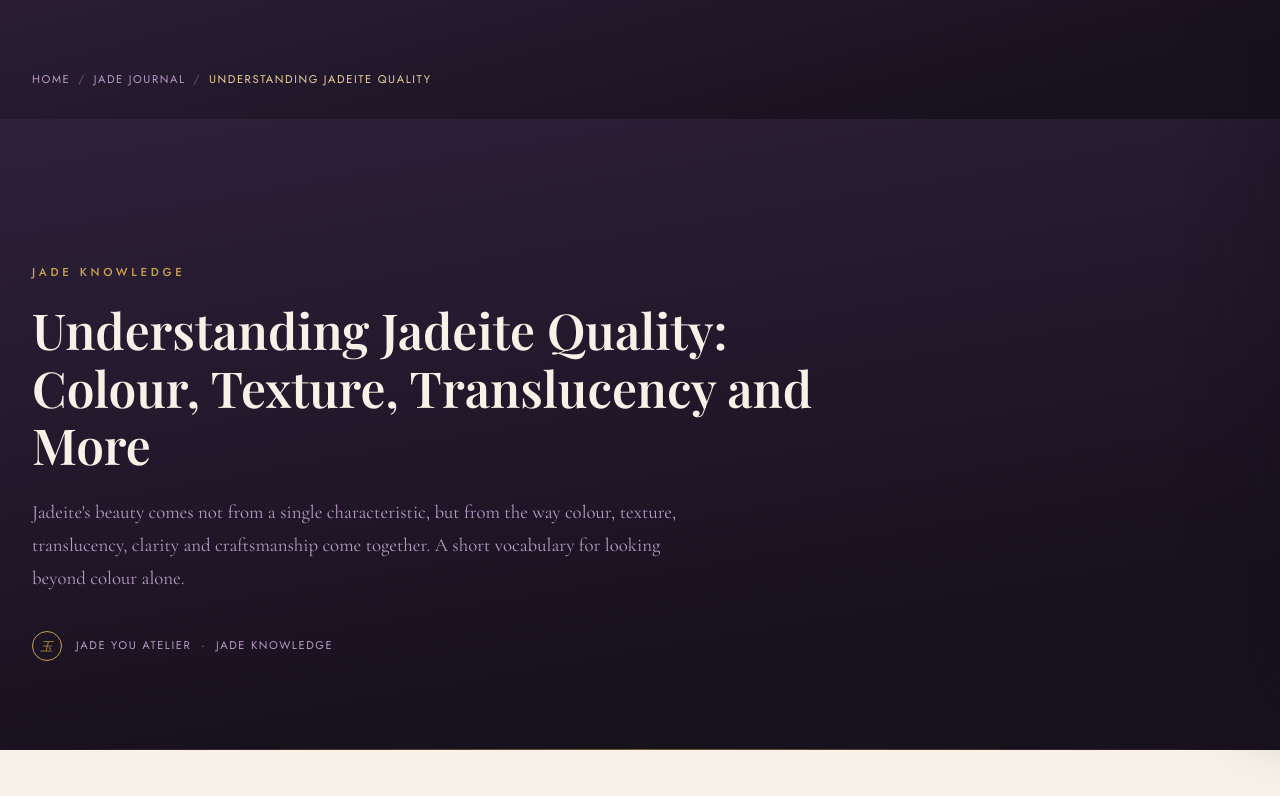
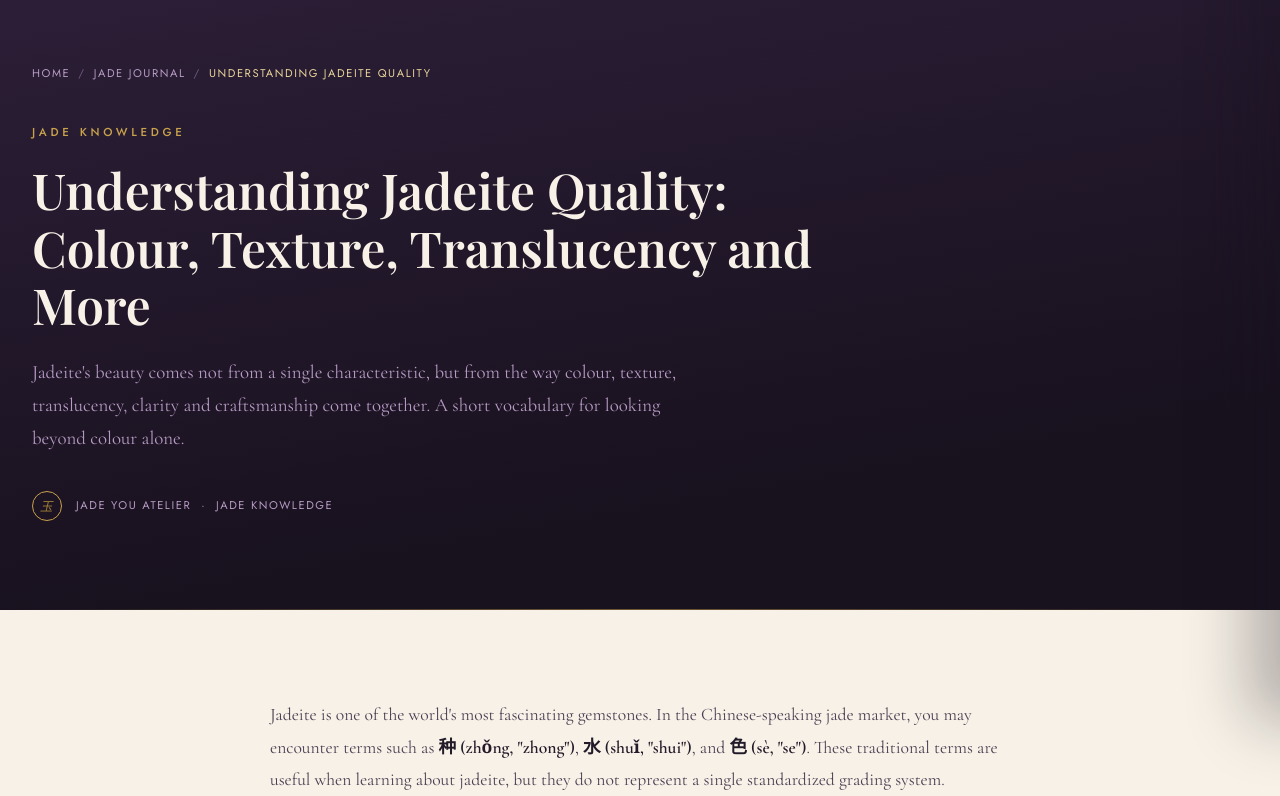
Before and after one commit to lenht/JadeYou, a plain HTML site: page journal/jade-quality-guide.html in a window 1280 px wide. Shown: the part 79-875 px from the top of the page. Drawn offline with nearby package versions, Linux system fonts and the light colour scheme; a web font is replaced by a local one.

Commit message:
journal layout 1 fixed html

```diff
--- a/journal/jade-quality-guide.html
+++ b/journal/jade-quality-guide.html
@@ -36,14 +36,9 @@
   </button>
 </header>
 
-<section class="breadcrumb-band">
+<section class="article-header">
   <div class="wrap">
     <div class="breadcrumb"><a href="../index.html">Home</a> <span class="sep">/</span> <a href="../index.html#journal">Jade Journal</a> <span class="sep">/</span> <span class="current">Understanding Jadeite Quality</span></div>
-  </div>
-</section>
-
-<section class="article-header">
-  <div class="wrap">
     <div class="eyebrow">Jade Knowledge</div>
     <h1>Understanding Jadeite Quality: Colour, Texture, Translucency and More</h1>
     <p class="article-dek">Jadeite's beauty comes not from a single characteristic, but from the way colour, texture, translucency, clarity and craftsmanship come together. A short vocabulary for looking beyond colour alone.</p>
```
